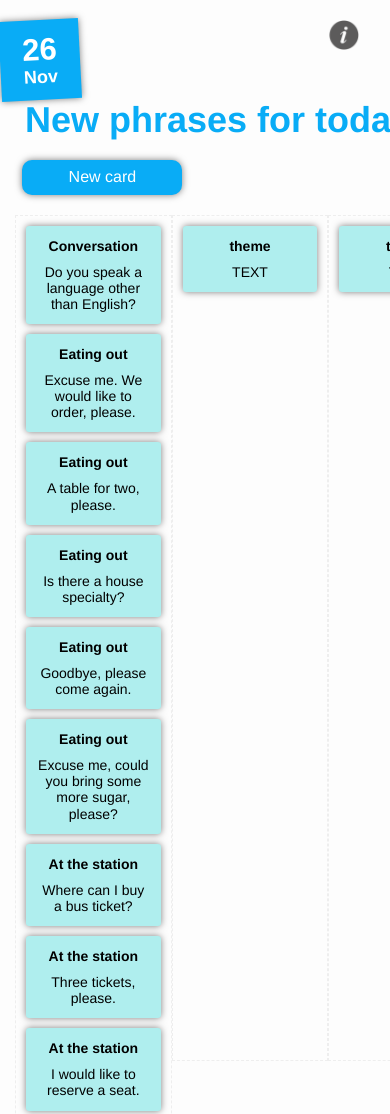
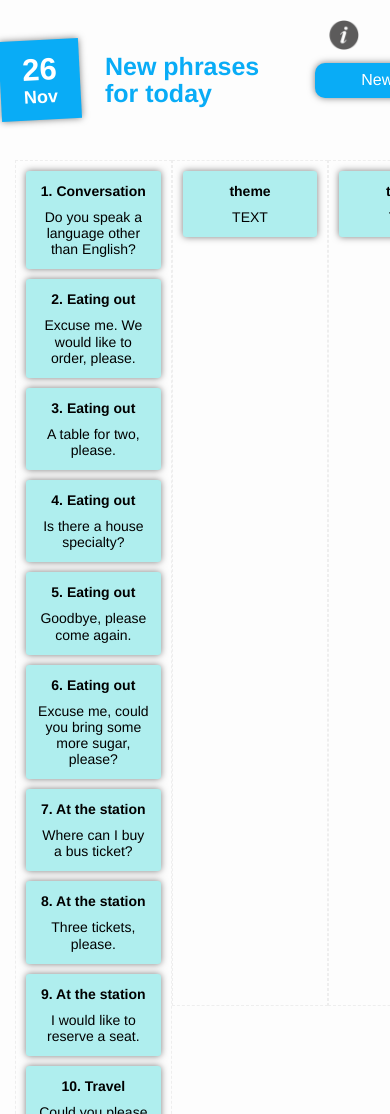
Before and after one commit to sber-info/sber-info.github.io, a website: page board/index.html in a window 390 px wide. Shown: the top 1114 px of the page. Drawn offline with nearby package versions, Linux system fonts and the light colour scheme.

Commit message:
+рабочая

```diff
--- a/board/css/style.css
+++ b/board/css/style.css
@@ -162,14 +162,13 @@ body {
     .columns {
         padding: 0 3%;
     }
-    .header-btn {
-        margin: 20px 0 0 14%;
+    .controls {
+        margin: 0 5%;
     }
     .header-title {
         padding: 0 5%;
-    }
-    .header {
-        flex-wrap: wrap;
+        font-size: 25px;
+        width: 100% !important;
     }
 }
 
--- a/board/index.html
+++ b/board/index.html
@@ -39,7 +39,7 @@
                         <ul class="cards-list">
                             <li v-for="(card) in cards" class="cards-item" :key="card.id" :id="card.id">
                                 <div class="card" :class="{'card-reverse': card.rev}" @click="translate(card)" @mouseover="hoverOn(card)" @mouseleave="hoverOf(card)">
-                                    <span class="card-title" :class="{'card-text-reverse': card.rev}">{{ card.theme }}</span>
+                                    <span class="card-title" :class="{'card-text-reverse': card.rev}">{{card.id}}. {{ card.theme }}</span>
                                     <p class="card-text" :class="{'card-text-reverse': card.rev}">{{rev(card)}}</p>
                                 </div>
                             </li>
--- a/board/js/index.js
+++ b/board/js/index.js
@@ -26,10 +26,10 @@ let app = new Vue({
                 this.cards = await fetch('https://raw.githubusercontent.com/sber-info/sber-info.github.io/master/board/json/Phrases.json')
                     .then(data => data.json())
 
-                    this.cards.forEach(el => {
-                        el.id=this.id++
-                        console.log(el.id)
-                    });
+                this.cards.forEach(el => {
+                    el.id = this.id++
+                    console.log(el.id)
+                });
             }
             catch {
                 this.err = error
@@ -51,15 +51,13 @@ let app = new Vue({
 
         },
 
-        hoverOn (card) {
-        //    document.getElementById(card.id).style.transform='scale(1.1)'
-
-           document.getElementById(card.id).style.cssText="transform: scale(1.1); transition: .5s;"
+        hoverOn(card) {
+            document.getElementById(card.id).style.cssText = "transform: scale(1.1); transition: .5s;"
         },
 
-        hoverOf (card) {
-            document.getElementById(card.id).style.transform='scale(1)'
-         },
+        hoverOf(card) {
+            document.getElementById(card.id).style.transform = 'scale(1)'
+        },
 
         sortByWords() {
             // this.cards.sort((a, b) => {
```
